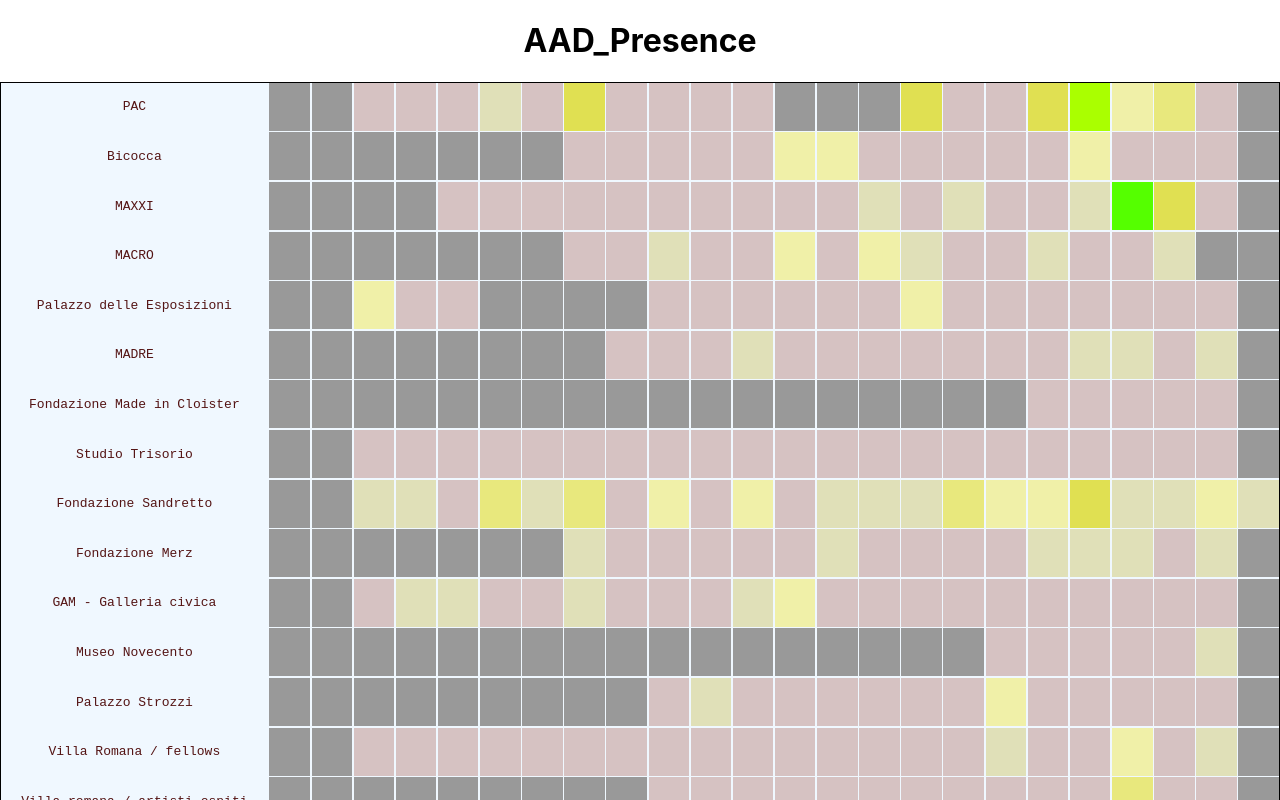
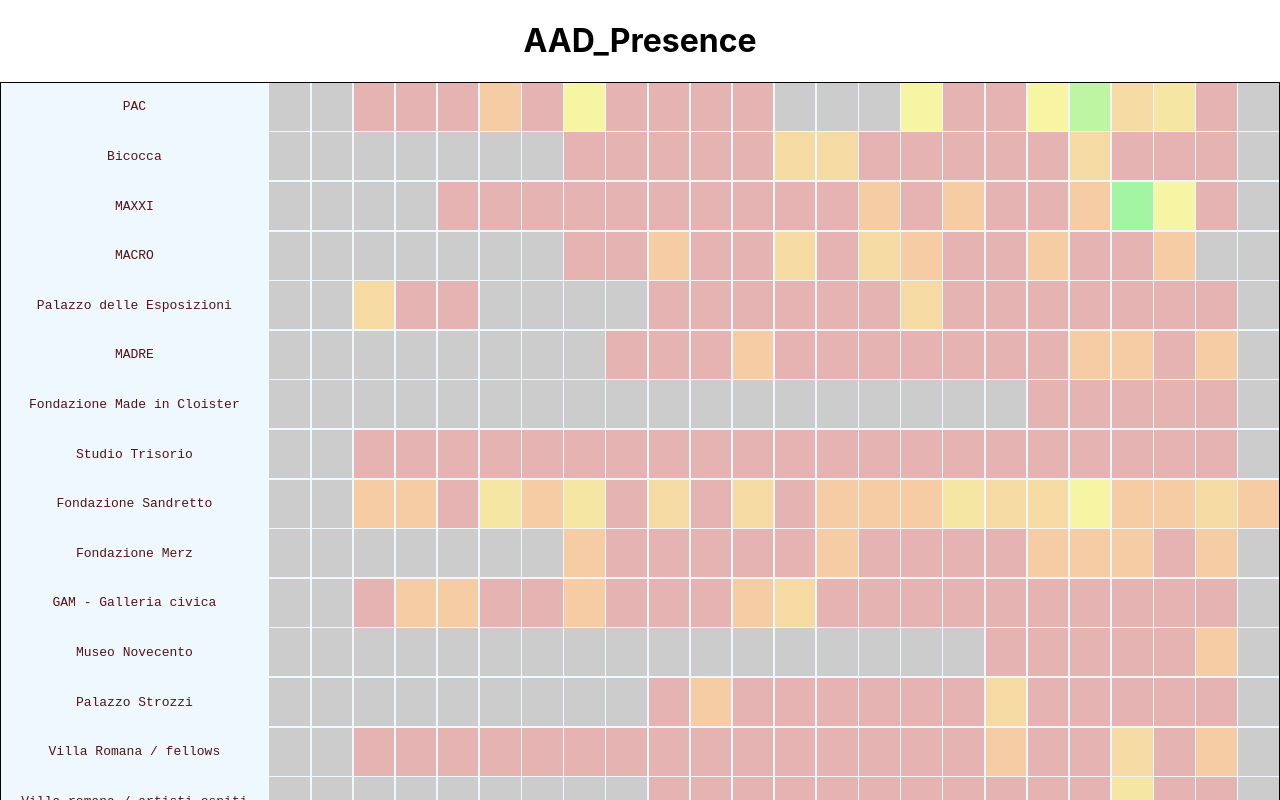
Before and after one commit to ArchiMidi/AAD_Charts_proportions, a React (Create React App) app: page / in a window 1280 px wide. Shown: the top 800 px of the page. Built offline with nearby package versions, Linux system fonts and the light colour scheme.

Commit message:
chenge color code

```diff
--- a/src/components/Chart.js
+++ b/src/components/Chart.js
@@ -1,13 +1,13 @@
 import React from 'react'
 function pickColor(value) {
-    if (typeof value !== 'number') return 'hsl(0, 0%, 60%)'
-    if (value === 0) return `hsl(0, 20%, 80%)`
-    if (value <= 1) return 'hsl(60, 40%, 80%)'
-    if (value <= 3) return`hsl(60, 70%, 80%)`
-    if (value <= 5) return`hsl(60, 70%, 70%)`
-    if (value <= 15) return`hsl(60, 70%, 60%)`
-    if (value <= 25) return`hsl(80, 100%, 50%)`
-    if (value <= 50  ) return`hsl(100, 100%, 50%)`
+    if (typeof value !== 'number') return 'hsl(0, 0%, 80%)'
+    if (value === 0) return `hsl(0, 50%, 80%)`
+    if (value <= 1) return 'hsl(30, 80%, 80%)'
+    if (value <= 3) return`hsl(40, 80%, 80%)`
+    if (value <= 5) return`hsl(50, 80%, 80%)`
+    if (value <= 15) return`hsl(60, 80%, 80%)`
+    if (value <= 25) return`hsl(100, 80%, 80%)`
+    if (value <= 50  ) return`hsl(120, 80%, 80%)`
     return `#ffffff`
 }
 export default function Chart(props) {
```
